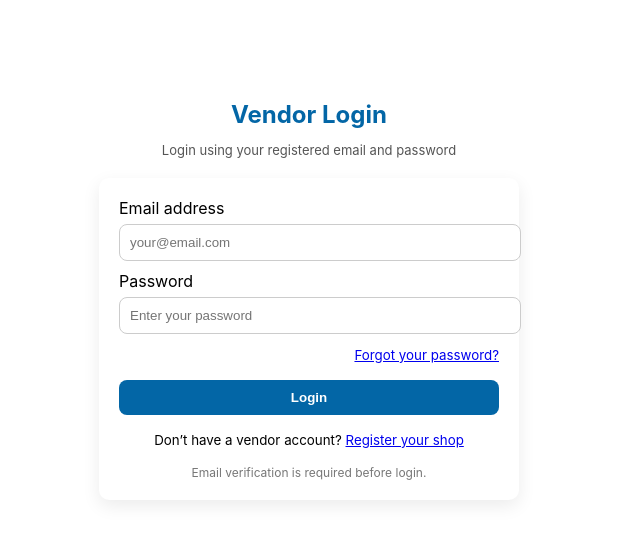
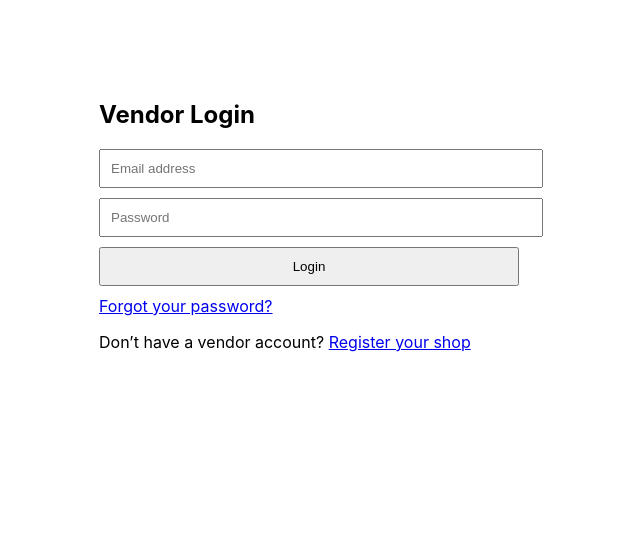
Before and after one commit to kiranbandi98/skybridge-booking, a React (Create React App) app: page /#/vendor/login in a window 1280 px wide. Shown: the top 542 px of the page, without its empty margins (331-971 px from the left). Built offline with nearby package versions, Linux system fonts and the light colour scheme.

Commit message:
Fix vendor auth flow, email verification and password reset

```diff
--- a/src/components/ProtectedVendorRoute.js
+++ b/src/components/ProtectedVendorRoute.js
@@ -16,13 +16,13 @@ import { db } from "../utils/firebase";
 ========================= */
 function useVendorOrderAlarm(enabled) {
   const { shopId } = useParams();
+
   const [audioUnlocked, setAudioUnlocked] = useState(false);
   const [isRinging, setIsRinging] = useState(false);
 
   const newOrderAudio = useRef(new Audio("/sounds/new-order.mp3"));
   const previousOrdersRef = useRef(new Set());
 
-  // Auto-unlock audio
   useEffect(() => {
     if (!enabled) return;
 
@@ -45,7 +45,6 @@ function useVendorOrderAlarm(enabled) {
     return () => document.removeEventListener("click", unlock);
   }, [enabled]);
 
-  // Firestore listener
   useEffect(() => {
     if (!enabled || !shopId || !audioUnlocked) return;
 
@@ -79,27 +78,40 @@ function useVendorOrderAlarm(enabled) {
 }
 
 /* =========================
-   🛡️ PROTECTED ROUTE
+   🛡️ PROTECTED ROUTE (FIXED)
 ========================= */
 export default function ProtectedVendorRoute() {
   const auth = getAuth();
   const user = auth.currentUser;
   const location = useLocation();
 
-  // 🔓 Detect public Firebase routes
+  /* =========================
+     🔑 DETECT FIREBASE EMAIL ACTIONS
+  ========================= */
+  const hash = location.hash || "";
+  const isEmailAction =
+    hash.includes("mode=verifyEmail") ||
+    hash.includes("mode=resetPassword");
+
+  /* =========================
+     🔓 PUBLIC ROUTES
+  ========================= */
   const isPublicRoute =
+    isEmailAction ||
     location.pathname.startsWith("/vendor/action") ||
-    location.pathname.startsWith("/vendor/reset-password");
+    location.pathname.startsWith("/vendor/reset-password") ||
+    location.pathname.startsWith("/vendor/forgot-password") ||
+    location.pathname.startsWith("/vendor/login");
 
-  // ✅ Hook is ALWAYS called (React-safe)
+  // ✅ Hooks ALWAYS run (React-safe)
   useVendorOrderAlarm(!isPublicRoute);
 
-  // 🔓 Allow Firebase routes through
+  // 🔓 Allow public + Firebase action routes
   if (isPublicRoute) {
     return <Outlet />;
   }
 
-  // 🔒 Normal protection
+  // 🔒 Protect vendor routes
   if (!user) {
     return <Navigate to="/vendor/login" replace />;
   }
--- a/src/pages/VendorLogin.js
+++ b/src/pages/VendorLogin.js
@@ -1,174 +1,92 @@
 // src/pages/VendorLogin.js
 import React, { useState } from "react";
+import { useNavigate } from "react-router-dom";
 import { getAuth, signInWithEmailAndPassword } from "firebase/auth";
-import { useNavigate, Link } from "react-router-dom";
-
+import { doc, getDoc } from "firebase/firestore";
 import { db } from "../utils/firebase";
-import { collection, query, where, getDocs } from "firebase/firestore";
 
 export default function VendorLogin() {
+  const navigate = useNavigate();
+  const auth = getAuth();
+
   const [email, setEmail] = useState("");
   const [password, setPassword] = useState("");
-  const [error, setError] = useState("");
   const [loading, setLoading] = useState(false);
-  const navigate = useNavigate();
+  const [message, setMessage] = useState("");
 
   const handleLogin = async (e) => {
     e.preventDefault();
-    setError("");
-    setLoading(true);
+    setMessage("");
 
     try {
-      const auth = getAuth();
+      setLoading(true);
 
-      const userCredential = await signInWithEmailAndPassword(
-        auth,
-        email,
-        password
-      );
+      const res = await signInWithEmailAndPassword(auth, email, password);
+      await res.user.reload();
 
-      const user = userCredential.user;
-
-      // ✅ BLOCK LOGIN IF EMAIL NOT VERIFIED
-      if (!user.emailVerified) {
-        await auth.signOut();
-        setError("Please verify your email before logging in.");
-        setLoading(false);
+      // 🔒 BLOCK IF EMAIL NOT VERIFIED
+      if (!res.user.emailVerified) {
+        setMessage("Please verify your email before logging in.");
         return;
       }
 
-      // 🔍 Find vendor shop
-      const q = query(
-        collection(db, "shops"),
-        where("ownerUid", "==", user.uid)
-      );
+      // 🔍 FIND SHOP (CORRECT COLLECTION)
+      const shopRef = doc(db, "shops", res.user.uid);
+      const snap = await getDoc(shopRef);
 
-      const snapshot = await getDocs(q);
-
-      if (snapshot.empty) {
-        setError("No shop found for this vendor account.");
-        setLoading(false);
+      if (!snap.exists()) {
+        setMessage("Shop not found for this account.");
         return;
       }
 
-      const shopDoc = snapshot.docs[0];
-      const shopId = shopDoc.id;
-
-      navigate(`/vendor/${shopId}`);
-    } catch (err) {
-      console.error("Vendor login failed:", err);
-
-      if (err.code === "auth/user-not-found") {
-        setError("No vendor account found with this email.");
-      } else if (err.code === "auth/wrong-password") {
-        setError("Incorrect password. Please try again.");
-      } else {
-        setError("Unable to login. Please check your details.");
-      }
+      navigate(`/vendor/shop/${res.user.uid}`);
+    } catch {
+      setMessage("Invalid email or password.");
+    } finally {
+      setLoading(false);
     }
-
-    setLoading(false);
   };
 
   return (
     <div style={{ maxWidth: 420, margin: "60px auto", padding: 20 }}>
-      <h2 style={{ textAlign: "center", color: "#0366a6", marginBottom: 6 }}>
-        Vendor Login
-      </h2>
+      <h2>Vendor Login</h2>
 
-      <p style={{ textAlign: "center", fontSize: 13, color: "#555" }}>
-        Login using your registered email and password
-      </p>
+      {message && <p>{message}</p>}
 
-      <form
-        onSubmit={handleLogin}
-        style={{
-          background: "#fff",
-          padding: 20,
-          borderRadius: 10,
-          boxShadow: "0 6px 18px rgba(0,0,0,0.08)",
-          marginTop: 20,
-        }}
-      >
-        {error && (
-          <div style={{ color: "#c62828", marginBottom: 12 }}>
-            {error}
-          </div>
-        )}
-
-        <label>Email address</label>
+      <form onSubmit={handleLogin}>
         <input
           type="email"
-          placeholder="your@email.com"
-          required
+          placeholder="Email address"
           value={email}
           onChange={(e) => setEmail(e.target.value)}
-          style={inputStyle}
+          style={{ width: "100%", padding: 10, marginBottom: 10 }}
         />
 
-        <label>Password</label>
         <input
           type="password"
-          placeholder="Enter your password"
-          required
+          placeholder="Password"
           value={password}
           onChange={(e) => setPassword(e.target.value)}
-          style={inputStyle}
+          style={{ width: "100%", padding: 10, marginBottom: 10 }}
         />
-
-        <div style={{ textAlign: "right", marginBottom: 10 }}>
-          <small>
-            <Link to="/vendor/forgot-password">
-              Forgot your password?
-            </Link>
-          </small>
-        </div>
 
         <button
           type="submit"
           disabled={loading}
-          style={{
-            marginTop: 6,
-            width: "100%",
-            background: "#0366a6",
-            padding: "10px 12px",
-            border: "none",
-            borderRadius: 8,
-            color: "white",
-            fontWeight: 700,
-            cursor: "pointer",
-          }}
+          style={{ width: "100%", padding: 10 }}
         >
-          {loading ? "Logging in…" : "Login"}
+          {loading ? "Logging in..." : "Login"}
         </button>
+      </form>
 
-        <div style={{ marginTop: 14, textAlign: "center" }}>
-          <small>
-            Don’t have a vendor account?{" "}
-            <Link to="/vendor/register">Register your shop</Link>
-          </small>
-        </div>
+      <p style={{ marginTop: 10 }}>
+        <a href="#/vendor/reset-password">Forgot your password?</a>
+      </p>
 
-        <div
-          style={{
-            marginTop: 16,
-            fontSize: 12,
-            color: "#777",
-            textAlign: "center",
-          }}
-        >
-          Email verification is required before login.
-        </div>
-      </form>
+      <p>
+        Don’t have a vendor account?{" "}
+        <a href="#/vendor/register">Register your shop</a>
+      </p>
     </div>
   );
 }
-
-const inputStyle = {
-  width: "100%",
-  padding: 10,
-  marginTop: 6,
-  marginBottom: 10,
-  borderRadius: 8,
-  border: "1px solid #ccc",
-};
--- a/src/pages/VendorResetPassword.jsx
+++ b/src/pages/VendorResetPassword.jsx
@@ -1,54 +1,44 @@
 import { useState } from "react";
-import { confirmPasswordReset } from "firebase/auth";
+import { sendPasswordResetEmail } from "firebase/auth";
 import { auth } from "../utils/firebase";
-import { useNavigate } from "react-router-dom";
 
-export default function VendorResetPassword() {
-  const navigate = useNavigate();
-  const [password, setPassword] = useState("");
-  const [status, setStatus] = useState("ready");
-
-  const params = new URLSearchParams(window.location.search);
-  const oobCode = params.get("oobCode");
-
-  if (!oobCode) {
-    return <h2>Invalid or expired reset link.</h2>;
-  }
+export default function VendorForgotPassword() {
+  const [email, setEmail] = useState("");
+  const [message, setMessage] = useState("");
+  const [loading, setLoading] = useState(false);
 
   const handleSubmit = async (e) => {
     e.preventDefault();
-    setStatus("loading");
+    setMessage("");
 
     try {
-      await confirmPasswordReset(auth, oobCode, password);
-      setStatus("success");
-      setTimeout(() => navigate("/vendor/login"), 2500);
-    } catch {
-      setStatus("error");
+      setLoading(true);
+      await sendPasswordResetEmail(auth, email);
+      setMessage("Password reset email sent. Please check your inbox.");
+    } catch (err) {
+      setMessage(err.message);
+    } finally {
+      setLoading(false);
     }
   };
 
-  if (status === "success") {
-    return <h2>Password updated successfully. Redirecting to login…</h2>;
-  }
-
   return (
     <form onSubmit={handleSubmit} style={{ maxWidth: 420, margin: "80px auto" }}>
-      <h2>Create New Password</h2>
+      <h2>Forgot Password</h2>
 
       <input
-        type="password"
-        placeholder="New password"
-        value={password}
-        onChange={(e) => setPassword(e.target.value)}
+        type="email"
+        placeholder="Enter your registered email"
+        value={email}
+        onChange={(e) => setEmail(e.target.value)}
         required
       />
 
-      <button type="submit" disabled={status === "loading"}>
-        {status === "loading" ? "Updating…" : "Update Password"}
+      <button type="submit" disabled={loading}>
+        {loading ? "Sending..." : "Send Reset Link"}
       </button>
 
-      {status === "error" && <p>Reset failed. Try again.</p>}
+      {message && <p>{message}</p>}
     </form>
   );
 }
```
Also changed, not shown: src/App.js (+13 -14 lines), src/components/VendorLayout.js (+49 -37 lines), src/index.js (+43 -65 lines), src/pages/VendorAction.jsx (+89 -39 lines), src/pages/VendorVerifyEmail.jsx (+34 -24 lines).
